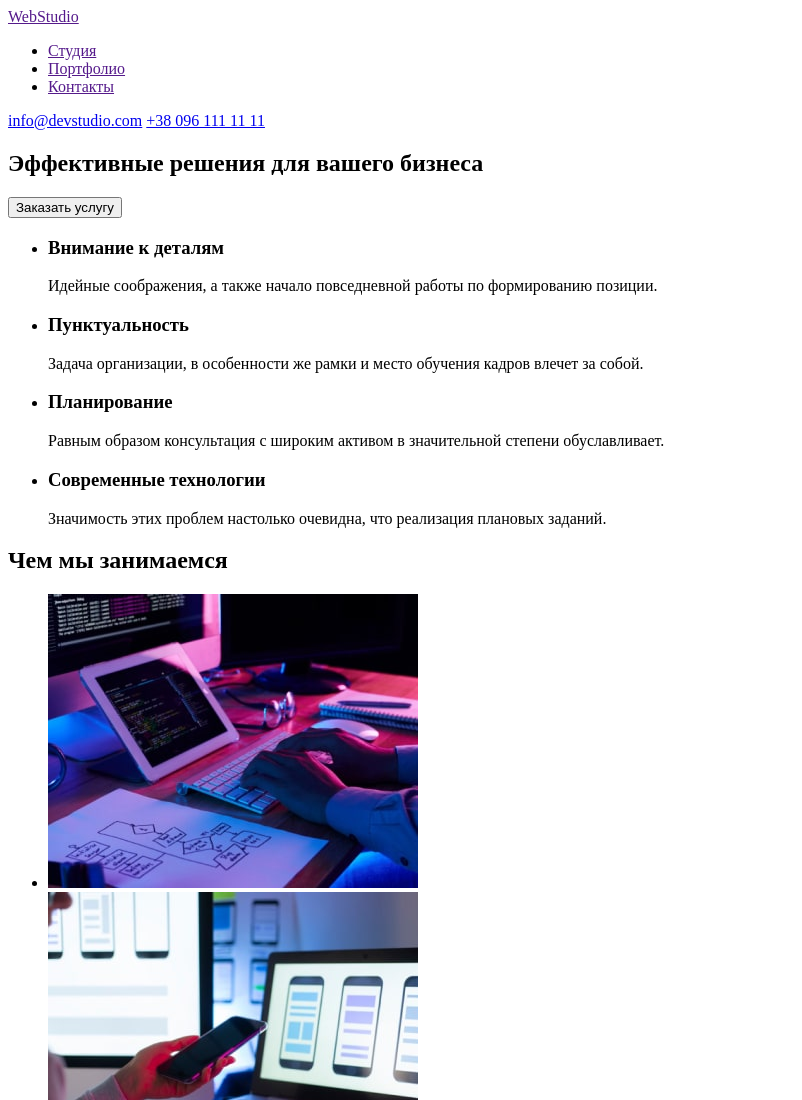
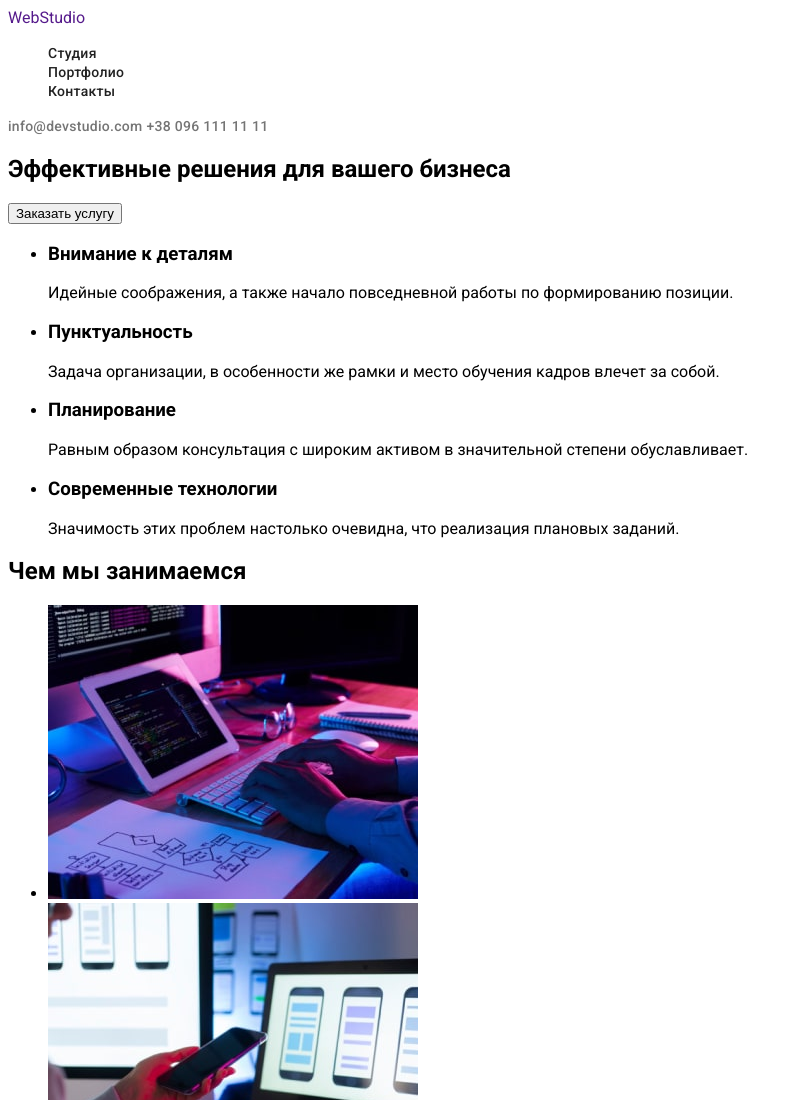
Before and after one commit to Tatianayarchenko/goit-markup-hw-02, a plain HTML site: page index.html in a window 1280 px wide. Shown: the top 1100 px of the page, without its empty margins (0-802 px from the left). Drawn offline with Linux system fonts and the light colour scheme.

Commit message:
add css and portfolio html, did styles header

```diff
--- a/css/styles.css
+++ b/css/styles.css
@@ -1,4 +1,50 @@
+:root {
+  --main-title-color: #212121;
+  --second-title-color: #ffffff;
+  --first-text-color: #757575;
+  --second-text-color: #212121;
+  --fourth-text-color: rgba(255, 255, 255, 0.6);
+  --first-button-color: #ffffff;
+  --second-button-color: #212121;
+  --accent-color: #2196f3;
+  --logo-text-color: #000000;
+  --header-link-color: #212121;
+  --header-contact-color: #757575;
+}
+
 body {
-  background-color: #fff;
-  color: #2a2a2a;
+  font-family: "Roboto", sans-serif;
 }
+
+.list {
+  list-style: none;
+}
+.link {
+  text-decoration: none;
+}
+
+.header-link {
+  font-weight: 500;
+  font-size: 14px;
+  line-height: calc(16 / 14);
+  letter-spacing: 0.02em;
+  color: var(--header-link-color);
+}
+
+.header-link:hover,
+.header-link:focus {
+  color: var(--accent-color);
+}
+
+.header-contact {
+  font-weight: 500;
+  font-size: 14px;
+  line-height: calc(16 / 14);
+  letter-spacing: 0.02em;
+  color: var(--header-contact-color);
+}
+
+.header-contact:hover,
+.header-contact:active {
+  color: var(--accent-color);
+}
--- a/index.html
+++ b/index.html
@@ -5,20 +5,25 @@
     <meta http-equiv="X-UA-Compatible" content="IE=edge">
     <meta name="viewport" content="width=device-width, initial-scale=1.0">
     <title lang="en">WebStudio</title>
+    <link rel="preconnect" href="https://fonts.googleapis.com">
+    <link rel="preconnect" href="https://fonts.gstatic.com" crossorigin>
+    <link href="https://fonts.googleapis.com/css2?family=Raleway:wght@700&family=Roboto:wght@400;500;700;900&display=swap"
+        rel="stylesheet">
+    <link rel="stylesheet" href="./css/styles.css">
 </head>
 <body>
-    <header>
-        <nav>
-            <a href="">WebStudio</a>
+    <header class="header">
+        <nav class="header-navigation">
+            <a class="header-logo link"" href="">WebStudio</a>
 
-            <ul>
-                <li><a href="">Студия</a></li>
-                <li><a href="">Портфолио</a></li>
-                <li><a href="">Контакты</a></li>
+            <ul class="header-list list">
+                <li class="header-item"><a class="header-link link" href="">Студия</a></li>
+                <li class="header-item"><a class="header-link link" href="">Портфолио</a></li>
+                <li class="header-item"><a class="header-link link" href="">Контакты</a></li>
             </ul>
             </nav>
-                <a href="mailto:info@devstudio.com">info@devstudio.com</a>
-                <a href="tel:+380961111111">+38 096 111 11 11</a>
+                <a class="header-contact link" href="mailto:info@devstudio.com">info@devstudio.com</a>
+                <a class="header-contact link" href="tel:+380961111111">+38 096 111 11 11</a>
     </header>
 
     <main>
```
Also changed, not shown: portfolio.html (added, +94 -0 lines), Images/boxes.jpg (added), Images/growing-business.jpg (added), Images/inspiration.jpg (added), Images/lab.jpg (added), Images/limited-edition.jpg (added), Images/poster.jpg (added), Images/prime.jpg (added), Images/restaurant-seafood.jpg (added), Images/tehnokryak.jpg (added).
